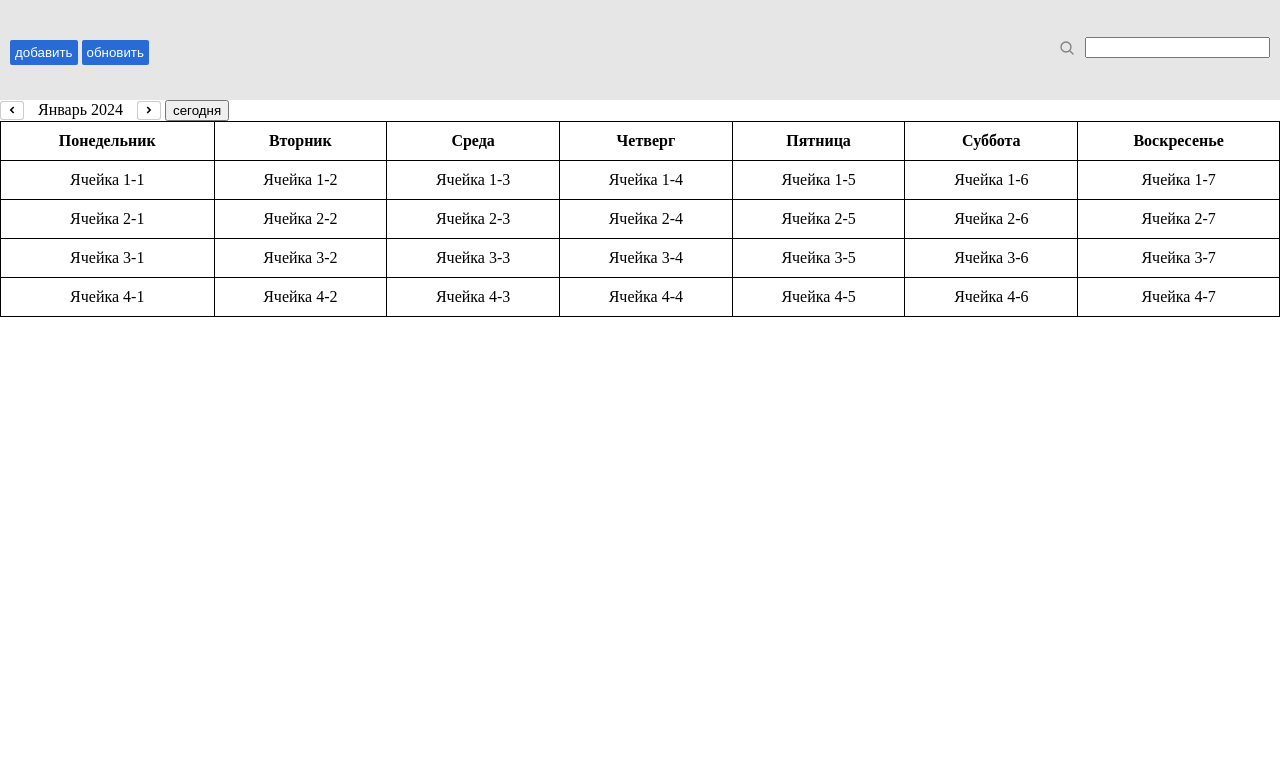
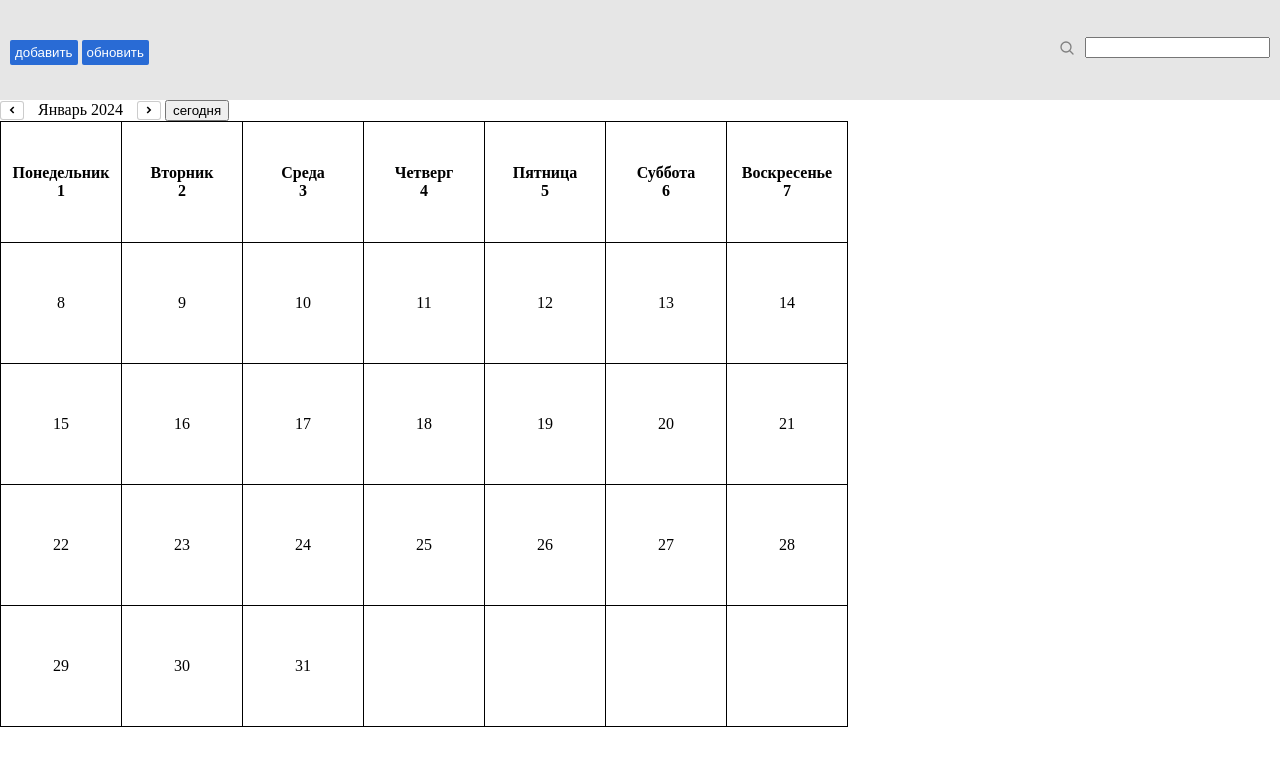
Before and after one commit to Vlad06091992/test-task-geography-turs, a plain HTML site: page index.html in a window 1280 px wide. Drawn offline with Linux system fonts and the light colour scheme.

Commit message:
feat: create calendar

```diff
--- a/index.html
+++ b/index.html
@@ -38,51 +38,121 @@
         <table>
             <thead>
             <tr>
-                <th id="1">Понедельник</th>
-                <th id="2">Вторник</th>
-                <th id="3">Среда</th>
-                <th id="4">Четверг</th>
-                <th id="5">Пятница</th>
-                <th id="6">Суббота</th>
-                <th id="7">Воскресенье</th>
+                <th id="1">Понедельник
+                    <div></div>
+                </th>
+                <th id="2">Вторник
+                    <div></div>
+                </th>
+                <th id="3">Среда
+                    <div></div>
+                </th>
+                <th id="4">Четверг
+                    <div></div>
+                </th>
+                <th id="5">Пятница
+                    <div></div>
+                </th>
+                <th id="6">Суббота
+                    <div></div>
+                </th>
+                <th id="7">Воскресенье
+                    <div></div>
+                </th>
             </tr>
             </thead>
             <tbody>
             <tr>
-                <td id="8">Ячейка 1-1</td>
-                <td id="9">Ячейка 1-2</td>
-                <td id="10">Ячейка 1-3</td>
-                <td id="11">Ячейка 1-4</td>
-                <td id="12">Ячейка 1-5</td>
-                <td id="13">Ячейка 1-6</td>
-                <td id="14">Ячейка 1-7</td>
+                <td id="8">
+                    <div></div>
+                </td>
+                <td id="9">
+                    <div></div>
+                </td>
+                <td id="10">
+                    <div></div>
+                </td>
+                <td id="11">
+                    <div></div>
+                </td>
+                <td id="12">
+                    <div></div>
+                </td>
+                <td id="13">
+                    <div></div>
+                </td>
+                <td id="14">
+                    <div></div>
+                </td>
             </tr>
             <tr>
-                <td id="15">Ячейка 2-1</td>
-                <td id="16">Ячейка 2-2</td>
-                <td id="17">Ячейка 2-3</td>
-                <td id="18">Ячейка 2-4</td>
-                <td id="19">Ячейка 2-5</td>
-                <td id="20">Ячейка 2-6</td>
-                <td id="21">Ячейка 2-7</td>
+                <td id="15">
+                    <div></div>
+                </td>
+                <td id="16">
+                    <div></div>
+                </td>
+                <td id="17">
+                    <div></div>
+                </td>
+                <td id="18">
+                    <div></div>
+                </td>
+                <td id="19">
+                    <div></div>
+                </td>
+                <td id="20">
+                    <div></div>
+                </td>
+                <td id="21">
+                    <div></div>
+                </td>
             </tr>
             <tr>
-                <td id="22">Ячейка 3-1</td>
-                <td id="23">Ячейка 3-2</td>
-                <td id="24">Ячейка 3-3</td>
-                <td id="25">Ячейка 3-4</td>
-                <td id="26">Ячейка 3-5</td>
-                <td id="27">Ячейка 3-6</td>
-                <td id="28">Ячейка 3-7</td>
+                <td id="22">
+                    <div></div>
+                </td>
+                <td id="23">
+                    <div></div>
+                </td>
+                <td id="24">
+                    <div></div>
+                </td>
+                <td id="25">
+                    <div></div>
+                </td>
+                <td id="26">
+                    <div></div>
+                </td>
+                <td id="27">
+                    <div></div>
+                </td>
+                <td id="28">
+                    <div></div>
+                </td>
             </tr>
             <tr>
-                <td id="29">Ячейка 4-1</td>
-                <td id="30">Ячейка 4-2</td>
-                <td id="31">Ячейка 4-3</td>
-                <td id="32">Ячейка 4-4</td>
-                <td id="33">Ячейка 4-5</td>
-                <td id="34">Ячейка 4-6</td>
-                <td id="35">Ячейка 4-7</td>
+                <td id="29">
+                    <div></div>
+                </td>
+                <td id="30">
+                    <div></div>
+                </td>
+                <td id="31">
+                    <div></div>
+                </td>
+                <td id="32">
+                    <div></div>
+                </td>
+                <td id="33">
+                    <div></div>
+                </td>
+                <td id="34">
+                    <div></div>
+                </td>
+                <td id="35">
+                    <div></div>
+                </td>
             </tr>
             </tbody>
         </table>
--- a/scripts/months.js
+++ b/scripts/months.js
@@ -40,12 +40,13 @@ let currentMonth = monthsRu[currentMonthIndex]
 let daysInMonth
 let firstMondayDate
 
-function getMonthData(year, month) {
-    const firstDayOfMonth = new Date(year, month, 1);
+function getMonthData() {
+    const firstDayOfMonth = new Date(currentYear, currentMonthIndex, 1,-1);
     daysInMonth = currentDate.daysInMonth()
     const dayOfWeek = firstDayOfMonth.getDay();
-    const daysToAdd = dayOfWeek === 0 ? 1 : 9 - dayOfWeek;
-    firstMondayDate = +(new Date(year, month - 1, daysToAdd).toString().split(' ')[2][1]);
+    const daysToAdd = dayOfWeek === 0 ? 1 : 8 - dayOfWeek;
+    console.log(new Date(2023, 0, daysToAdd).toString().split(' ')[2][1])
+    firstMondayDate = +(new Date(currentYear, currentMonthIndex - 1, daysToAdd).toString().split(' ')[2][1]);
     if (firstMondayDate === 8) {
         firstMondayDate = 1
     }
@@ -59,7 +60,6 @@ function updateDate() {
 
 
 const setCurrentDate = (to) => {
-
     if (to === 'today') {
         currentDate = new Date()
     } else {
@@ -67,90 +67,3 @@ const setCurrentDate = (to) => {
     }
     updateDate()
 }
-
-
-
-
-
-
-
-
-
-
-
-// Date.prototype.daysInMonth = function () {
-//     return 32 - new Date(this.getFullYear(), this.getMonth(), 32).getDate();
-// };
-//
-// const monthsRu = {
-//     0: 'Январь',
-//     1: 'Февраль',
-//     2: 'Март',
-//     3: 'Апрель',
-//     4: 'Май',
-//     5: 'Июнь',
-//     6: 'Июль',
-//     7: 'Август',
-//     8: 'Сентябрь',
-//     9: 'Октябрь',
-//     10: 'Ноябрь',
-//     11: 'Декабрь'
-// };
-//
-//
-// const monthsEn = {
-//     0: 'January',
-//     1: 'February',
-//     2: 'March',
-//     3: 'April',
-//     4: 'May',
-//     5: 'June',
-//     6: 'July',
-//     7: 'August',
-//     8: 'September',
-//     9: 'October',
-//     10: 'November',
-//     11: 'December'
-// };
-//
-// let currentDate = new Date()
-// let currentYear = currentDate.getUTCFullYear()
-// let currentMonthIndex = currentDate.getUTCMonth()
-// let currentMonth = monthsRu[currentMonthIndex]
-// let daysInMonth
-// let firstMondayDate
-//
-// function getMonthData(year, month) {
-//     const firstDayOfMonth = new Date(year, month, 1);
-//     daysInMonth = currentDate.daysInMonth()
-//     const dayOfWeek = firstDayOfMonth.getDay();
-//     const daysToAdd = dayOfWeek === 0 ? 1 : 9 - dayOfWeek;
-//     firstMondayDate = +(new Date(year, month - 1, daysToAdd).toString().split(' ')[2][1]);
-//     if (firstMondayDate === 8) {
-//         firstMondayDate = 1
-//     }
-// }
-//
-// function updateDate() {
-//     currentYear = currentDate.getUTCFullYear();
-//     currentMonthIndex = currentDate.getUTCMonth();
-//     currentMonth = monthsRu[currentMonthIndex];
-// }
-//
-//
-// const setCurrentDate = (to) => {
-//
-//     if (to === 'today') {
-//         currentDate = new Date()
-//     } else {
-//         currentDate.setMonth(currentDate.getMonth() + (to === 'next' ? +1 : -1))
-//     }
-//     updateDate()
-// }
-//
-//
-//
-//
-//
-//
-//
--- a/scripts/script.js
+++ b/scripts/script.js
@@ -5,23 +5,50 @@ const nextMonthButton = document.querySelector('.nextMonthButton')
 const prevMonthButton = document.querySelector('.prevMonthButton')
 const todayButton = document.querySelector('.today')
 
+getMonthData()
+const changeMonthHandler = (arg) => {
+    setCurrentDate(arg)
+    dateSpan.textContent = `${currentMonth} ${currentYear}`
+    getMonthData()
+    console.log(daysInMonth,firstMondayDate)
+}
+
 nextMonthButton.addEventListener('click',()=>{
-    setCurrentDate('next')
-    dateSpan.textContent = `${currentMonth} ${currentYear}`
-    getMonthData(currentYear,currentMonthIndex)
-    console.log(daysInMonth,firstMondayDate)
+  changeMonthHandler('next')
+    foo()
 })
 
 prevMonthButton.addEventListener('click',()=>{
-    setCurrentDate('prev')
-    dateSpan.textContent = `${currentMonth} ${currentYear}`
-    getMonthData(currentYear,currentMonthIndex)
-    console.log(daysInMonth,firstMondayDate)
+    changeMonthHandler('prev')
+    foo()
 })
 
 todayButton.addEventListener('click',()=>{
-    setCurrentDate('today')
-    dateSpan.textContent = `${currentMonth} ${currentYear}`
-    getMonthData(currentYear,currentMonthIndex)
-    console.log(daysInMonth,firstMondayDate)
+    changeMonthHandler('today')
+    foo()
 })
+
+function foo(){
+
+    for(let i = 1; i<= 35; i++){
+        const el = document.getElementById(`${i}`)
+        const divEl = el.querySelector('div');
+        divEl.textContent = ''
+    }
+
+
+    for(let i = 1; i <= 35; i++){
+firstMondayDate++
+        // console.log(i)
+        // console.log(firstMondayDate)
+
+        if(firstMondayDate >= daysInMonth + 2) break
+
+        const el = document.getElementById(`${i}`)
+        const divEl = el.querySelector('div');
+        divEl.textContent = (firstMondayDate - 1).toString()
+        el.appendChild(divEl)
+    }
+}
+
+foo()
--- a/style.css
+++ b/style.css
@@ -53,7 +53,7 @@ button {
 
 table {
     border-collapse: collapse;
-    width: 100%;
+    max-width: 100%;
 }
 
 table, th, td {
@@ -61,6 +61,8 @@ table, th, td {
 }
 
 th, td {
+    width: 100px;
+    height: 100px;
     padding: 10px;
     text-align: center;
 }
```
Lines whose indentation alone changed are shown as unchanged.
